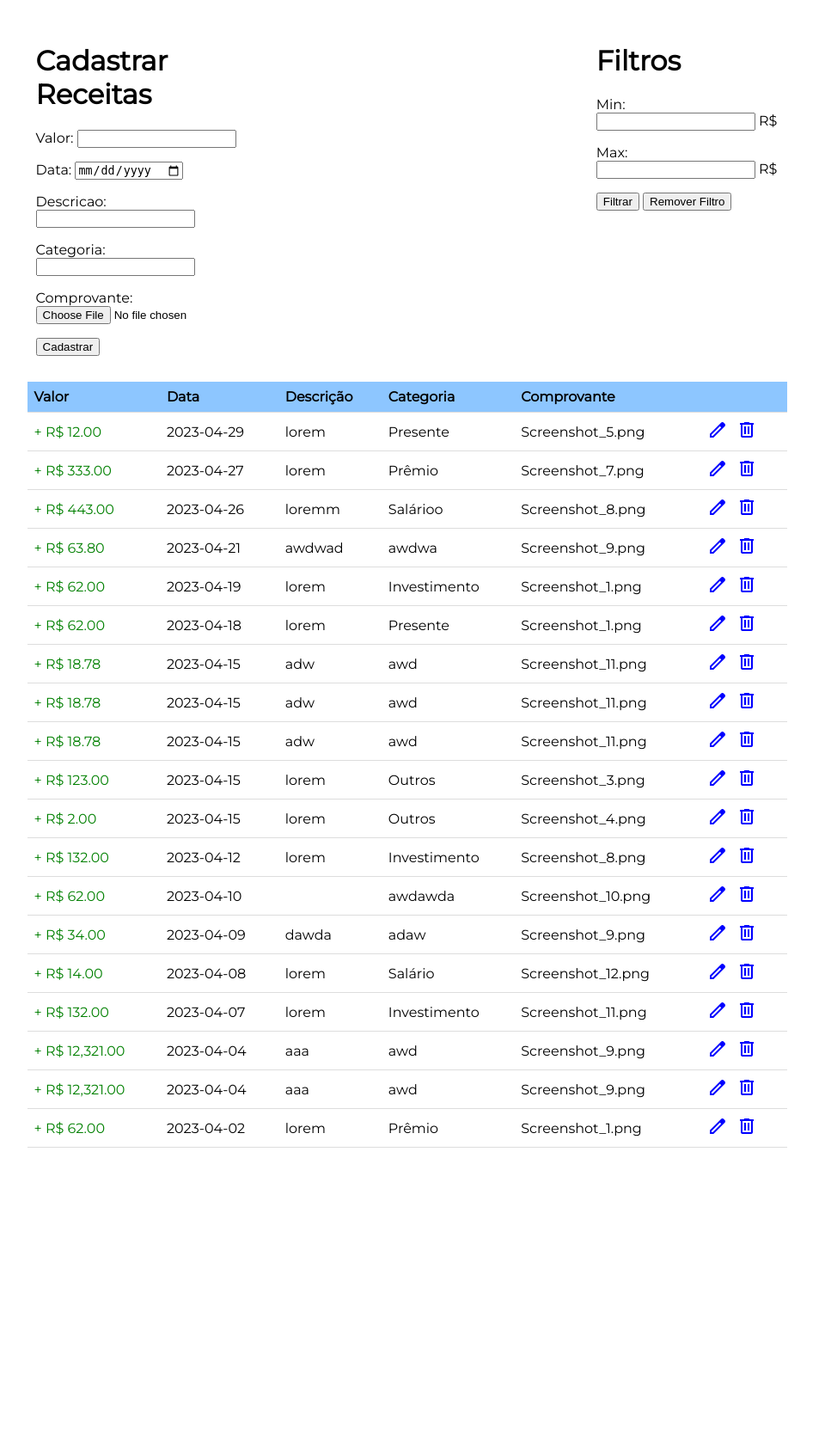
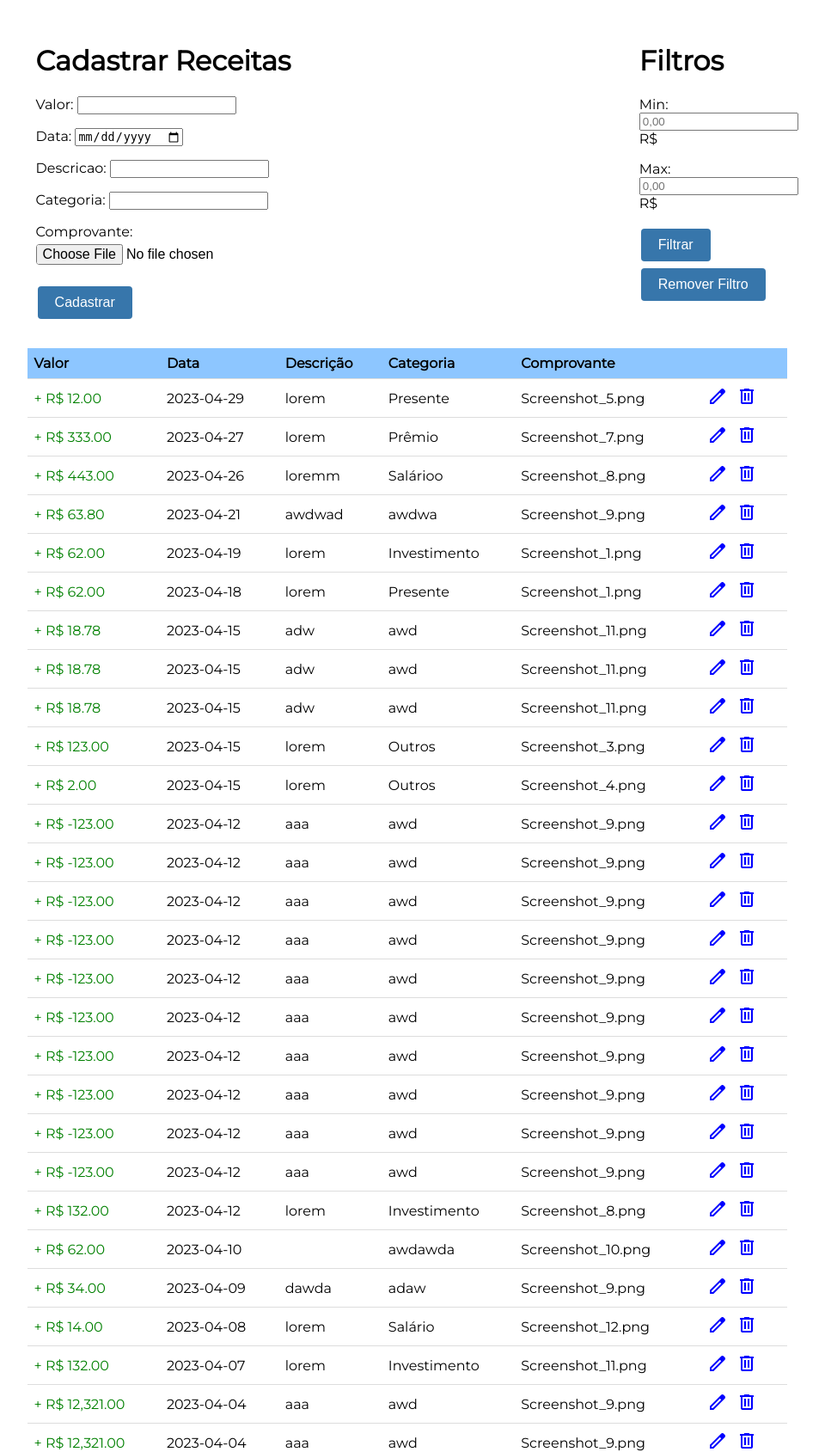
Before and after one commit to gabrielmacaubas/sistema-web-financas, a Django app: page /receitas/ in a window 1280 px wide. Shown: the part 122-1811 px from the top of the page at 86% size, without its empty margins (166-1126 px from the left). Before the commit the page ends 1457 px from the top, so only its background shows below. Run offline with Django 4.2, Linux system fonts and the light colour scheme.

Commit message:
placeholder

```diff
--- a/mysite/home/templates/home.html
+++ b/mysite/home/templates/home.html
@@ -2,7 +2,7 @@
 <html>
 <head>
     {% load static %}
-    <link rel="stylesheet" href="{% static '/style_home.css' %}">
+    <link rel="stylesheet" href="{% static '/style_.css' %}">
     <link rel="stylesheet" href="https://fonts.googleapis.com/css?family=Montserrat">
 </head>
 <body>
--- a/mysite/receitas.csv
+++ b/mysite/receitas.csv
@@ -18,3 +18,13 @@ id,valor,data,descricao,categoria,comprovante
 18,18.78,2023-04-15,adw,awd,Screenshot_11.png
 19,18.78,2023-04-15,adw,awd,Screenshot_11.png
 20,18.78,2023-04-15,adw,awd,Screenshot_11.png
+21,-123,2023-04-12,aaa,awd,Screenshot_9.png
+22,-123,2023-04-12,aaa,awd,Screenshot_9.png
+23,-123,2023-04-12,aaa,awd,Screenshot_9.png
+24,-123,2023-04-12,aaa,awd,Screenshot_9.png
+25,-123,2023-04-12,aaa,awd,Screenshot_9.png
+26,-123,2023-04-12,aaa,awd,Screenshot_9.png
+27,-123,2023-04-12,aaa,awd,Screenshot_9.png
+28,-123,2023-04-12,aaa,awd,Screenshot_9.png
+29,-123,2023-04-12,aaa,awd,Screenshot_9.png
+30,-123,2023-04-12,aaa,awd,Screenshot_9.png
--- a/mysite/receitas/forms.py
+++ b/mysite/receitas/forms.py
@@ -15,8 +15,20 @@ class ReceitaForm(forms.ModelForm):
 
 
 class FiltroForm(forms.Form):
-    min = forms.DecimalField(max_digits=10, decimal_places=2, help_text='R$', required=False)
-    max = forms.DecimalField(max_digits=10, decimal_places=2, help_text='R$', required=False)
+    min = forms.DecimalField(
+        max_digits=10,
+        decimal_places=2,
+        help_text='R$',
+        required=False,
+        widget=forms.TextInput(attrs={'placeholder': '0,00'}
+    ))
+    max = forms.DecimalField(
+        max_digits=10,
+        decimal_places=2,
+        help_text='R$',
+        required=False,
+        widget=forms.TextInput(attrs={'placeholder': '0,00'}
+    ))
     #data
     #categoria
 
--- a/mysite/receitas/static/stylee.css
+++ b/mysite/receitas/static/stylee.css
@@ -61,3 +61,27 @@ th {
     color: blue;
     font-size: 15px;
 }
+
+input[type="submit"]{
+    background-color: #3776ab;
+    border: none;
+    color: white;
+    padding: 10px 20px;
+    text-align: center;
+    text-decoration: none;
+    display: inline-block;
+    font-size: 16px;
+    margin: 4px 2px;
+    cursor: pointer;
+    border-radius: 4px;
+}
+
+input[type="file"] {
+    text-align: center;
+    text-decoration: none;
+    display: inline-block;
+    font-size: 16px;
+    margin: 5px 0;
+    cursor: pointer;
+    border-radius: 4px;
+}
```
Also changed, not shown: mysite/home/static/style_.css (renamed from mysite/home/static/style_home.css, +12 -7 lines).
